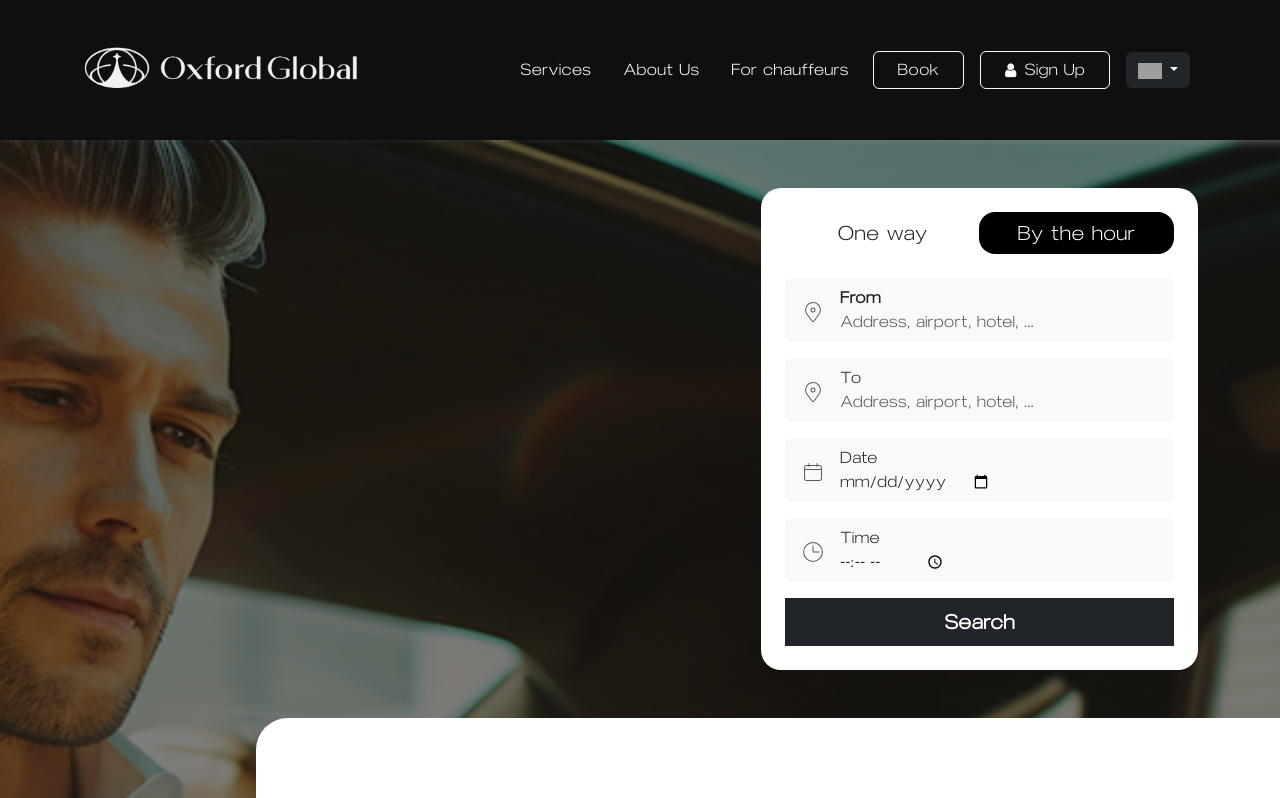
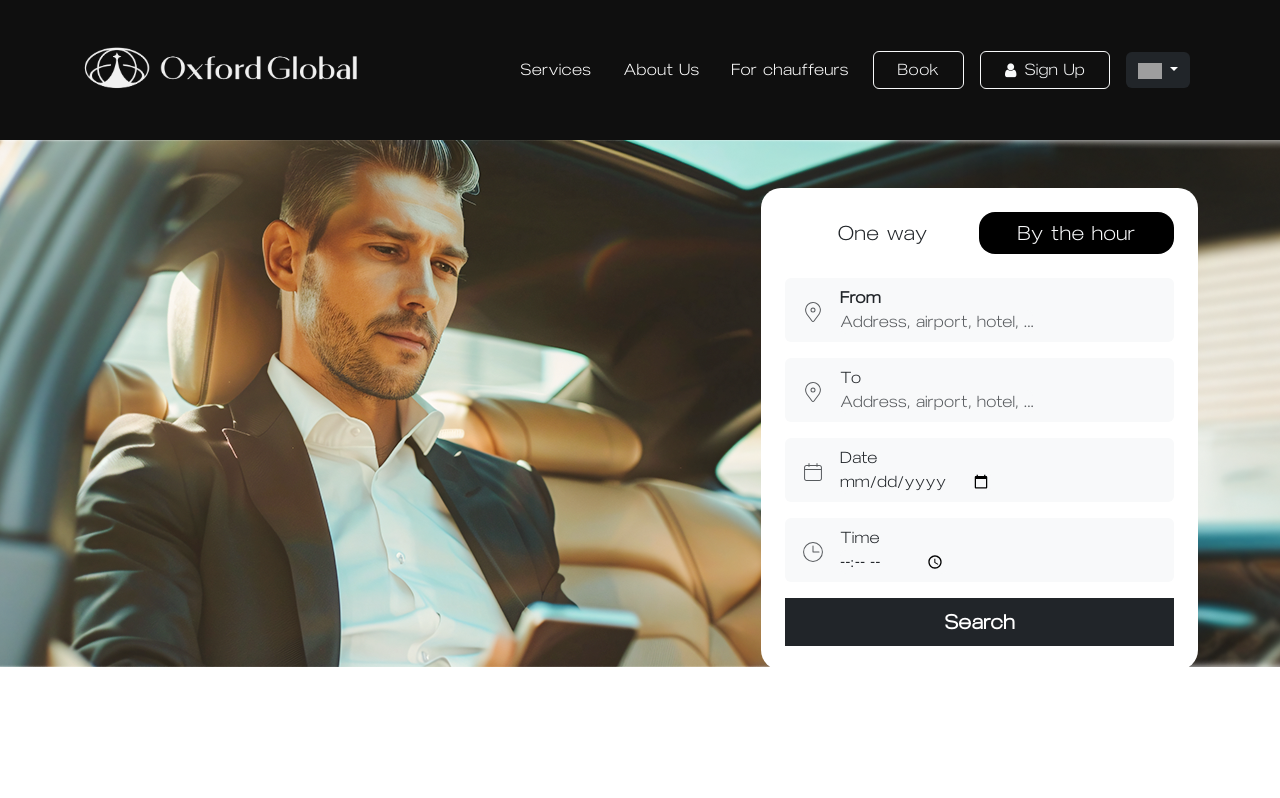
Before and after one commit to zebra76966/oxfordglobal, a React (Create React App) app: page / in a window 1280 px wide. Shown: the top 798 px of the page. Built offline with nearby package versions, Linux system fonts and the light colour scheme; grey boxes are pictures that could not be loaded.

Commit message:
compressed images

```diff
--- a/src/components/master.css
+++ b/src/components/master.css
@@ -32,11 +32,11 @@ h6 {
 }
 
 .bgHero {
-  background-image: linear-gradient(rgba(0, 0, 0, 0.5), rgba(0, 0, 0, 0.5)), url("../../public/hero.png");
+  background-image: linear-gradient(rgba(0, 0, 0, 0), rgba(0, 0, 0, 0)), url("../../public/hero.png");
   height: 50%;
   background-position: top;
   background-repeat: no-repeat;
-  background-size: cover;
+  background-size: 150%;
   position: relative;
 }
 
@@ -75,7 +75,7 @@ h6 {
       /* White starts */ white 50%,
       /* White continues until 70% */ transparent 50%
     ),
-    /* Then image appears */ url("../../public/Imagem-1.png") no-repeat top center;
+    /* Then image appears */ url("../../public/Imagem-1.png") no-repeat bottom center;
   background-size: cover;
   background-repeat: no-repeat;
 }
```
